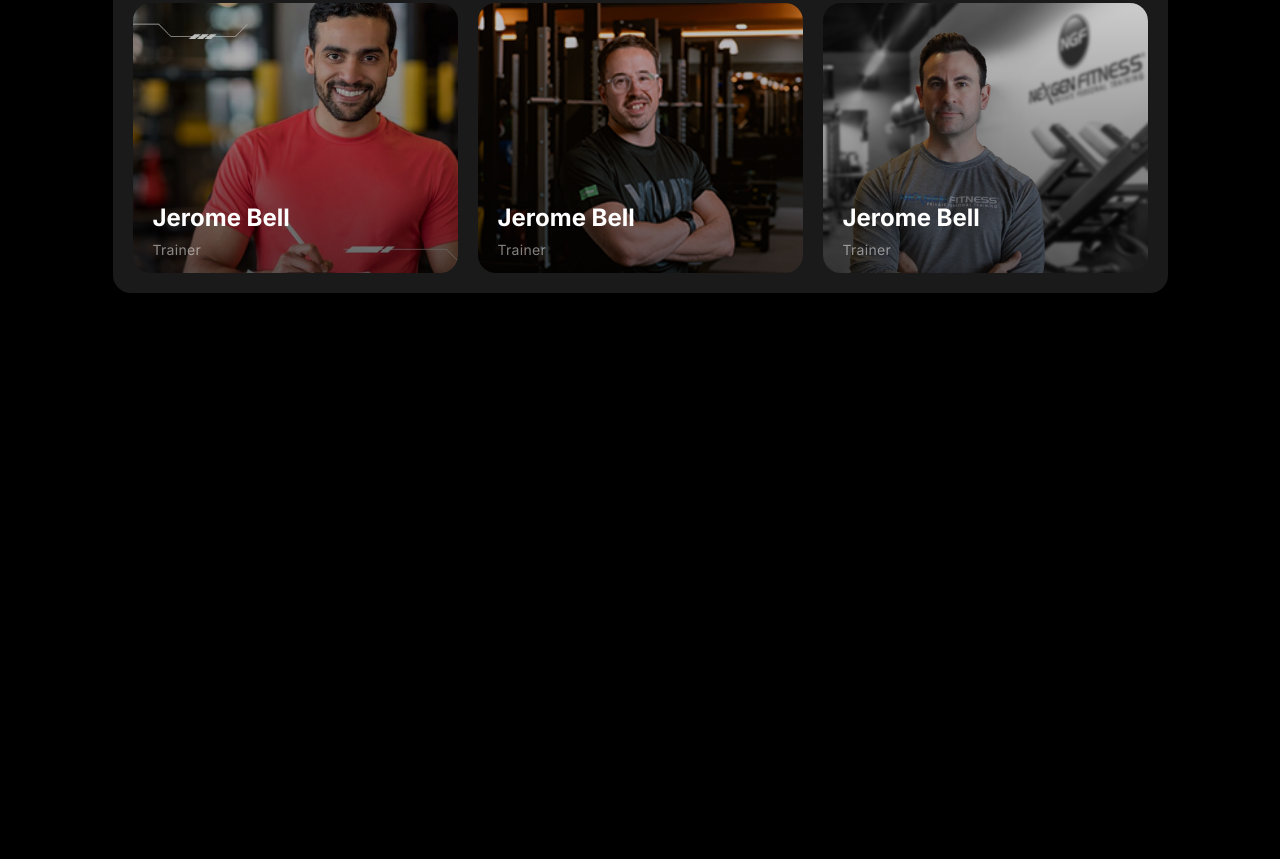
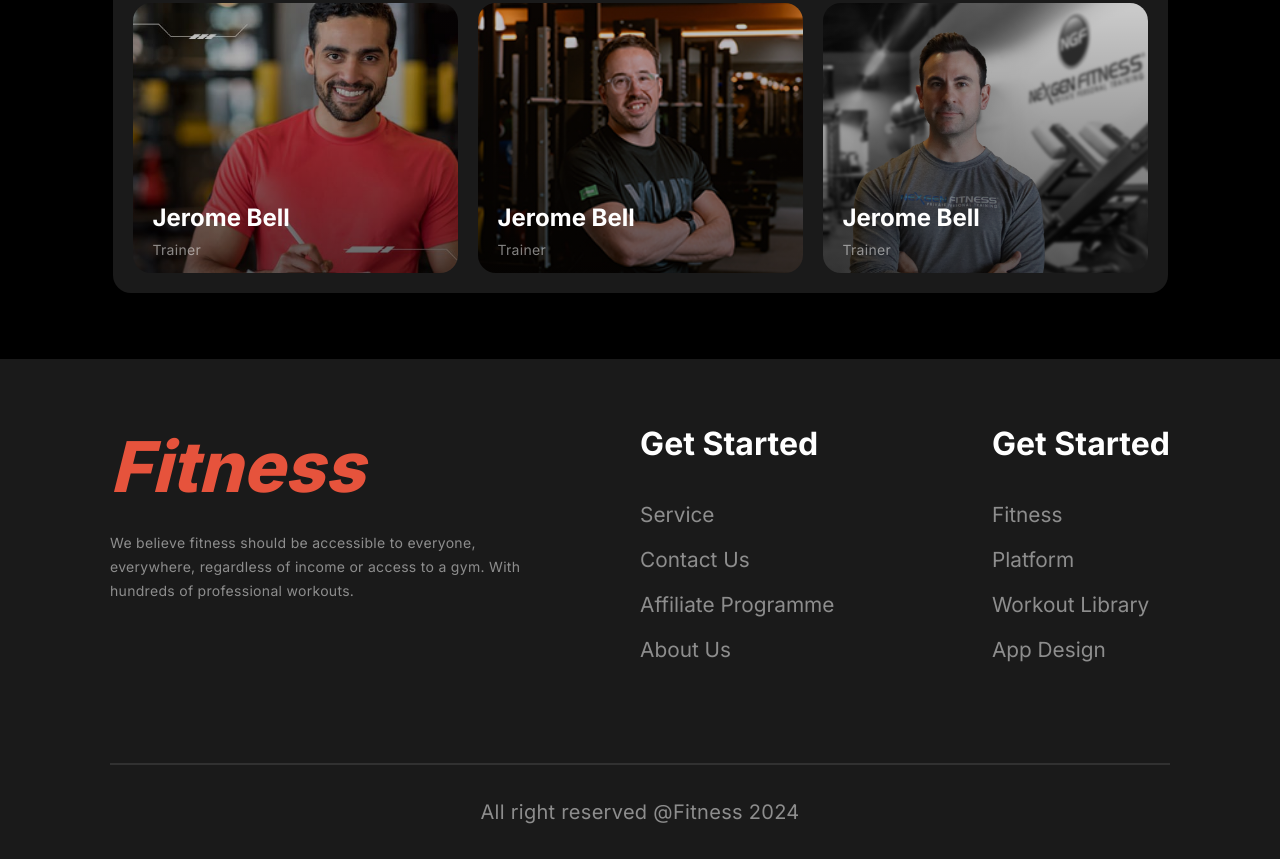
Before and after one commit to Toha-Hossain28/Assignment-2, a plain HTML site: page index.html in a window 1280 px wide. Shown: the part 3153-4012 px from the top of the page. Before the commit the page ends 3512 px from the top, so only its background shows below. Drawn offline with Linux system fonts and the light colour scheme; a web font is replaced by a local one.

Commit message:
footer done

```diff
--- a/index.html
+++ b/index.html
@@ -227,6 +227,37 @@
         </div>
       </section>
     </main>
-    <footer></footer>
+    <footer>
+      <div class="footer">
+        <div class="footer-content">
+          <div class="footext">
+            <h2>Fitness</h2>
+            <p>
+              We believe fitness should be accessible to everyone, everywhere,
+              regardless of income or access to a gym. With hundreds of
+              professional workouts.
+            </p>
+          </div>
+          <div class="foolinks">
+            <div class="col">
+              <h3>Get Started</h3>
+              <p class="link">Service</p>
+              <p class="link">Contact Us</p>
+              <p class="link">Affiliate Programme</p>
+              <p class="link">About Us</p>
+            </div>
+            <div class="col">
+              <h3>Get Started</h3>
+              <p class="link">Fitness</p>
+              <p class="link">Platform</p>
+              <p class="link">Workout Library</p>
+              <p class="link">App Design</p>
+            </div>
+          </div>
+        </div>
+        <hr />
+        <p class="copy">All right reserved @Fitness 2024</p>
+      </div>
+    </footer>
   </body>
 </html>
--- a/styles/style.css
+++ b/styles/style.css
@@ -912,3 +912,110 @@ input {
 .team-title p {
   font-size: 0.875rem;
 }
+
+/* footer */
+footer {
+  background: rgba(255, 255, 255, 0.1);
+  max-width: 1440px;
+}
+
+.footer-content {
+  display: flex;
+  padding-top: 66px;
+}
+.footer {
+  max-width: 1060px;
+  /* border: 2px solid red; */
+  margin: 0 auto;
+}
+
+.footext {
+  width: 42%;
+  margin-right: 85px;
+}
+
+.footext h2 {
+  color: rgb(230, 83, 60);
+  font-family: Inter;
+  font-size: 4.375rem;
+  font-weight: 800;
+  line-height: 120%;
+  font-style: italic;
+  margin-bottom: 22px;
+}
+
+.footext p {
+  color: rgba(255, 255, 255, 0.5);
+  font-family: Inter;
+  font-size: 0.875rem;
+  font-weight: 400;
+  line-height: 24px;
+  letter-spacing: 0.3px;
+  margin-bottom: 75px;
+}
+
+.foolinks {
+  display: flex;
+  justify-content: space-between;
+  align-items: center;
+  width: 50%;
+  margin-bottom: 80px;
+}
+
+.col h3 {
+  color: rgb(255, 255, 255);
+  font-family: Inter;
+  font-size: 2rem;
+  font-weight: 700;
+  line-height: 120%;
+  margin-bottom: 40px;
+}
+
+.col > .link {
+  color: rgba(255, 255, 255, 0.5);
+  font-family: Inter;
+  font-size: 1.3rem;
+  font-weight: 400;
+  line-height: 120%;
+  margin-bottom: 20px;
+  cursor: pointer;
+}
+
+footer hr {
+  border: 1px solid rgba(255, 255, 255, 0.1);
+  margin-bottom: 35px;
+}
+
+.copy {
+  text-align: center;
+  color: rgba(255, 255, 255, 0.5);
+  font-family: Inter;
+  font-size: 1.25rem;
+  font-weight: 400;
+  line-height: 24px;
+  letter-spacing: 0.3px;
+  padding-bottom: 35px;
+}
+
+@media screen and (max-width: 576px) {
+  footer {
+    padding-left: 20px;
+  }
+  .footer-content {
+    flex-direction: column;
+  }
+  .foolinks {
+    flex-direction: column;
+    gap: 40px;
+    margin-bottom: 40px;
+  }
+  .footext {
+    width: 80%;
+  }
+  hr {
+    width: 90%;
+  }
+  .copy {
+    text-align: left;
+  }
+}
```
